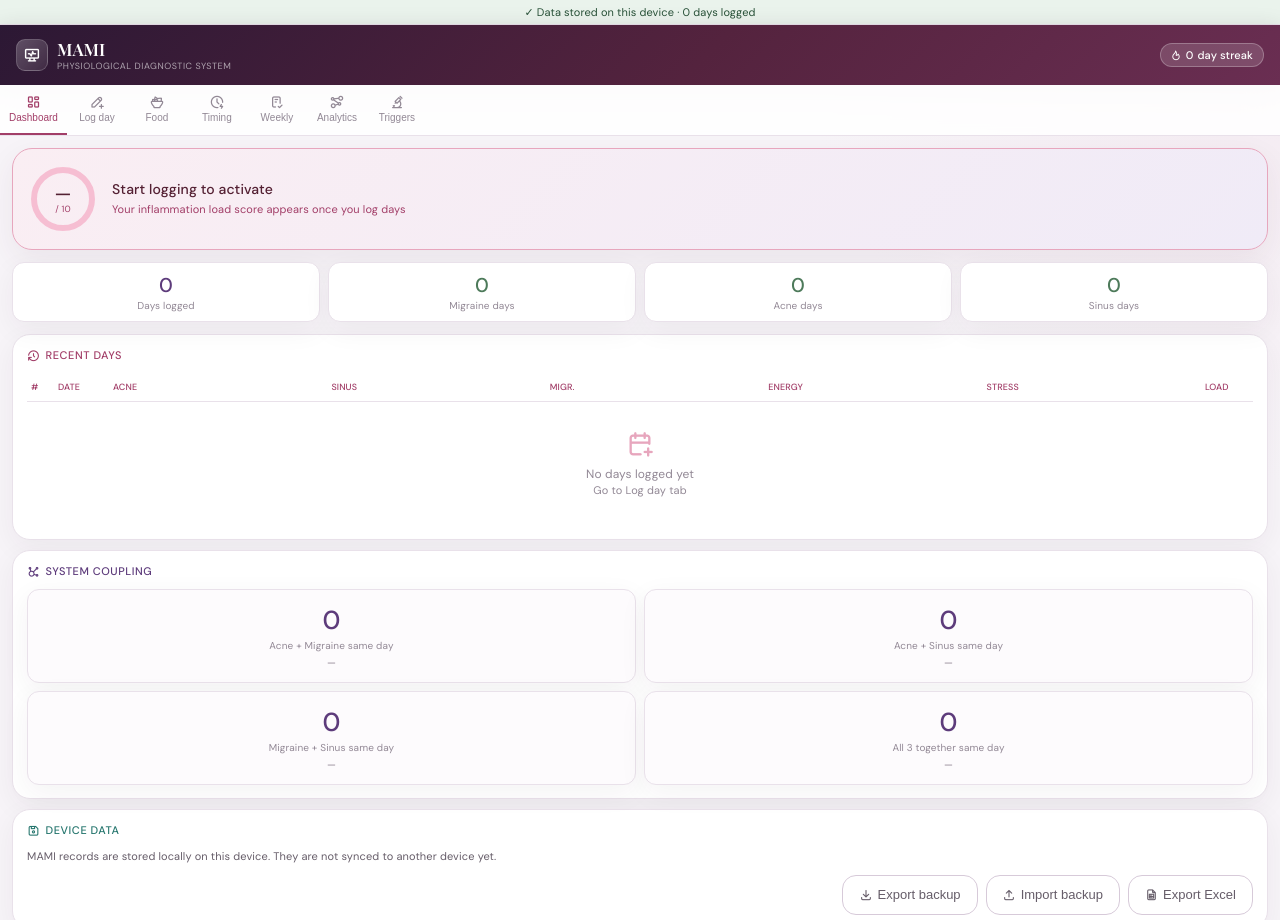
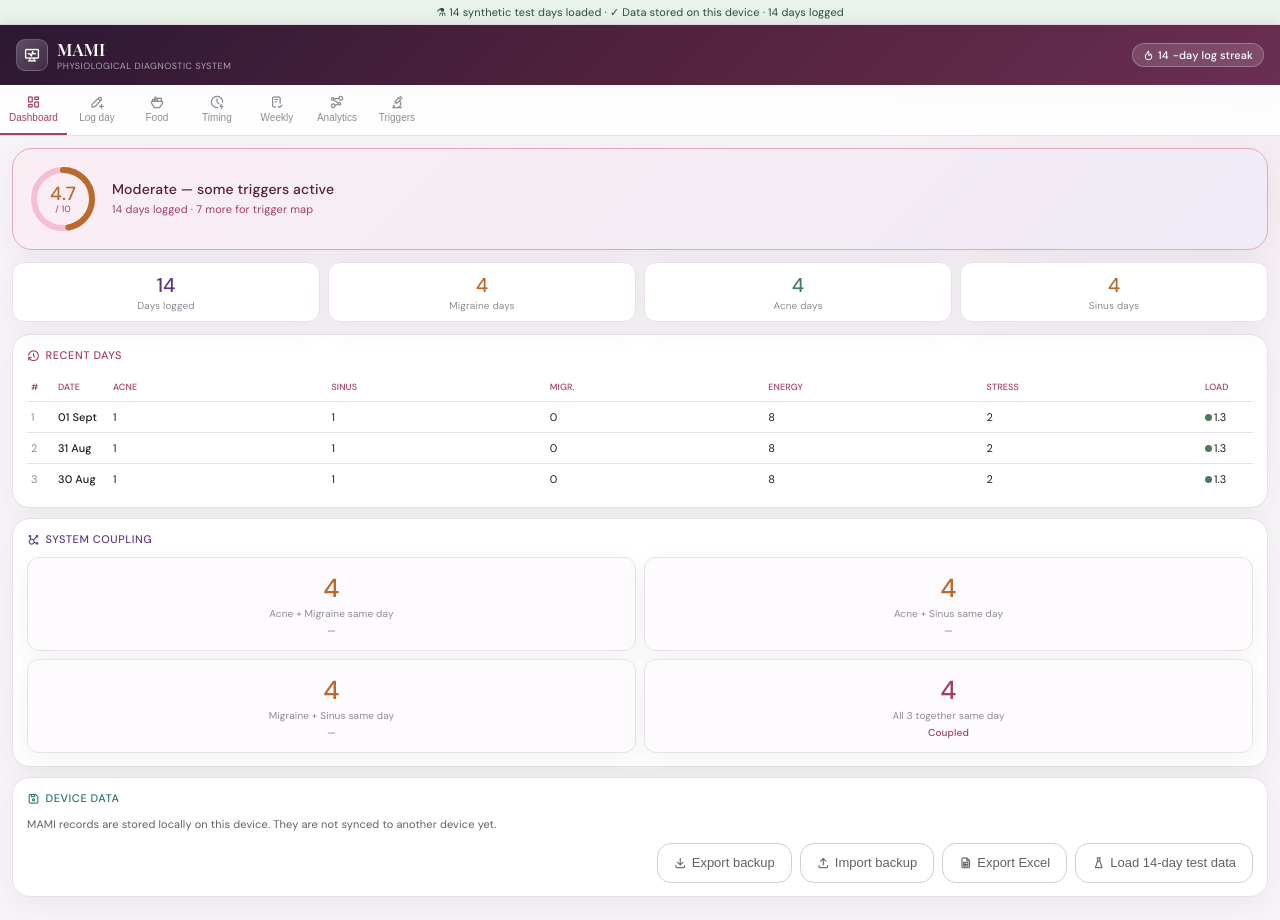
Before and after one commit to wisemoney12-sketch/MAMI, a plain HTML site: page index.html in a window 1280 px wide. Shown: the top 920 px of the page. Drawn offline with nearby package versions, Linux system fonts and the light colour scheme.

Commit message:
Add files via upload

```diff
--- a/index.html
+++ b/index.html
@@ -135,7 +135,7 @@
     <div class="bmark"><i class="ti ti-heart-rate-monitor" aria-hidden="true"></i></div>
     <div><div class="bname">MAMI</div><div class="bsub">Physiological diagnostic system</div></div>
   </div>
-  <div class="spill"><i class="ti ti-flame" aria-hidden="true"></i><span id="snum">0</span> day streak</div>
+  <div class="spill"><i class="ti ti-flame" aria-hidden="true"></i><span id="snum">0</span>-day log streak</div>
 </div>
 
 <nav class="nav">
@@ -162,7 +162,7 @@
 <div style="font-size:11px;color:var(--text-secondary);line-height:1.5;margin-bottom:10px">MAMI records are stored locally on this device. They are not synced to another device yet.</div>
 <div class="brow" style="margin-top:0"><button class="btn" onclick="exportData()"><i class="ti ti-download"></i>Export backup</button>
 <button class="btn" onclick="importData()"><i class="ti ti-upload"></i>Import backup</button>
-<button class="btn" onclick="exportExcel()"><i class="ti ti-file-spreadsheet"></i>Export Excel</button></div></div>
+<button class="btn" onclick="exportExcel()"><i class="ti ti-file-spreadsheet"></i>Export Excel</button><button class="btn" onclick="loadDemoDataset()"><i class="ti ti-flask"></i>Load 14-day test data</button></div></div>
 </div>
 
 <!-- LOG DAY -->
@@ -331,22 +331,71 @@
   }
   return null;
 }
+function seedDemoData(){
+  // Deterministic synthetic data for engine testing. It intentionally contains repeated
+  // patterns so the trigger/correlation logic has something meaningful to detect.
+  const end=today();
+  const dates=Array.from({length:14},(_,i)=>addDays(end,i-13));
+  const profile=[
+    {kind:'low',b:'Eggs, avocado, tomato',l:'Grilled chicken, spinach, brown rice',d:'Fresh hake, broccoli, sweet potato',s:'Apple, pumpkin seeds'},
+    {kind:'flare',b:'Bacon, cheddar cheese, toast',l:'Pizza, coke',d:'Boerewors, pap',s:'Chocolate bar'},
+    {kind:'low',b:'Oats, banana, pumpkin seeds',l:'Chicken salad, olive oil',d:'Beef, vegetables, sweet potato',s:'Pear, nuts'},
+    {kind:'mid',b:'Amasi, muesli, honey',l:'Chicken wrap',d:'Samp, beans, spinach',s:'Yoghurt'},
+    {kind:'flare',b:'Cheddar toast, bacon',l:'Burger and chips, coke',d:'Pasta with cheese',s:'Ice cream'},
+    {kind:'low',b:'Eggs, spinach, avocado',l:'Fresh chicken, quinoa, broccoli',d:'Fresh fish, vegetables',s:'Orange, pumpkin seeds'},
+    {kind:'mid',b:'Oats, yoghurt, banana',l:'Tuna sandwich',d:'Chicken, rice, vegetables',s:'Dark chocolate'},
+    {kind:'flare',b:'Sausage, toast, cheese',l:'Fried chicken and chips',d:'Pizza',s:'Cooldrink, sweets'},
+    {kind:'low',b:'Eggs, banana',l:'Grilled chicken salad',d:'Beef stew, vegetables',s:'Apple, nuts'},
+    {kind:'mid',b:'Pap, eggs',l:'Boerewors roll',d:'Chicken curry, rice',s:'Yoghurt'},
+    {kind:'flare',b:'Bacon, cheese, toast',l:'KFC, coke',d:'Tinned tuna pasta',s:'Chocolate, ice cream'},
+    {kind:'low',b:'Oats, banana, seeds',l:'Fresh fish, salad',d:'Chicken, sweet potato, broccoli',s:'Pear'},
+    {kind:'low',b:'Eggs, avocado',l:'Beef salad, vegetables',d:'Fresh hake, spinach, rice',s:'Apple, pumpkin seeds'},
+    {kind:'low',b:'Eggs, spinach',l:'Grilled chicken, broccoli',d:'Fresh fish, vegetables, sweet potato',s:'Banana, nuts'}
+  ];
+  const dayByKind={
+    low:{acne:1,sinus:1,migraine:0,energy:8,stress:2,sleepHours:8,sleepQual:8,wakeConsist:'Y',nightAwake:0,exercise:'Resistance',steps:'8000',sitting:'N'},
+    mid:{acne:3,sinus:3,migraine:1,energy:6,stress:5,sleepHours:6.5,sleepQual:6,wakeConsist:'N',nightAwake:1,exercise:'Light',steps:'5000',sitting:'Y'},
+    flare:{acne:6,sinus:7,migraine:5,energy:3,stress:7,sleepHours:5.5,sleepQual:4,wakeConsist:'N',nightAwake:2,exercise:'None',steps:'2500',sitting:'Y'}
+  };
+  const days=[],foods=[];
+  dates.forEach((date,i)=>{
+    const p=profile[i],d={date,...dayByKind[p.kind],notes:`Synthetic ${p.kind} test day ${i+1}`};
+    d.load=calcLoad(d);days.push(d);
+    foods.push({date,bFood:p.b,lFood:p.l,dFood:p.d,sFood:p.s,restaurant:p.kind==='flare'?'Yes':'No',leftovers:'No',newFood:'No',desc:'Synthetic engine test data',foodLoad:p.kind==='flare'?8:p.kind==='mid'?5:2});
+  });
+  return {days,foods,timing:[],weekly:{},demoData:true};
+}
+
+async function loadDemoDataset(){
+  if(!confirm('Load the 14-day synthetic test dataset? This will replace the current data on this device. Export a backup first if you want to keep it.'))return;
+  S=seedDemoData();
+  await persist();
+  recordDate=today();
+  syncDateDisplays();
+  loadFormsForDate(recordDate);
+  $('snum').textContent=loggingStreak();
+  render();
+  toast('14 synthetic test days loaded ✓');
+}
+
 async function loadState(){
   try{
     let raw=await idbGet();
     if(!raw)raw=await migrateLegacy();
     if(raw)S=normaliseState(JSON.parse(raw));
+    if(!S.days.length&&!S.foods.length){S=seedDemoData();await idbSet(S);}
     stMode='indexeddb';
-    setbar(`✓ Data stored on this device · ${S.days.length} day${S.days.length===1?'':'s'} logged`,'ok');
+    setbar(`${S.demoData?'⚗ 14 synthetic test days loaded · ':''}✓ Data stored on this device · ${S.days.length} day${S.days.length===1?'':'s'} logged`,'ok');
   }catch(e){
     console.error('Local database unavailable:',e);
     stMode='localstorage-fallback';
     try{
       const raw=localStorage.getItem(SK); if(raw)S=normaliseState(JSON.parse(raw));
+      if(!S.days.length&&!S.foods.length){S=seedDemoData();localStorage.setItem(SK,JSON.stringify(S));}
       setbar(`⚠ Browser storage fallback · ${S.days.length} day${S.days.length===1?'':'s'} logged`,'err');
     }catch(e2){setbar('Storage unavailable — data cannot be safely persisted','err');}
   }
-  $('snum').textContent=streak(); render();
+  $('snum').textContent=loggingStreak(); render();
 }
 async function persist(){
   try{
@@ -376,7 +425,7 @@
       if(payload?.app!=='MAMI'||payload?.schemaVersion!==1||!incoming||!Array.isArray(incoming.days)||!Array.isArray(incoming.foods)||!Array.isArray(incoming.timing)||typeof incoming.weekly!=='object')throw new Error('Invalid backup');
       if(!confirm('Import this backup? Existing data on this device will be replaced by the backup.'))return;
       S=normaliseState(incoming);
-      if(await persist()){render();$('snum').textContent=streak();toast('Backup restored ✓');}
+      if(await persist()){render();$('snum').textContent=loggingStreak();toast('Backup restored ✓');}
     }catch(e){console.error('Import failed:',e);toast('Invalid or unreadable backup file',false);}
   };
   input.click();
@@ -436,12 +485,22 @@
   const eb=d.exercise==='None'?1:d.exercise==='Resistance'?-1:d.exercise==='Intense'?-1.5:0;
   return Math.max(0,Math.min(10,parseFloat(((a+si+m*1.5+(10-e)*.5+st+sp+qp+wp+awp+eb+(d.sitting==='Y'?1:0))/3.5).toFixed(1))));
 }
-function streak(){
-  if(!S.days.length)return 0;
-  const sorted=[...S.days].sort((a,b)=>b.date.localeCompare(a.date));
-  const now=new Date();now.setHours(0,0,0,0);let k=0;
-  for(const d of sorted){if(Math.round((now-new Date(d.date+'T00:00:00'))/864e5)===k)k++;else break;}
+function dayDiff(a,b){return Math.round((new Date(a+'T00:00:00')-new Date(b+'T00:00:00'))/864e5);}
+function addDays(dateStr,n){const d=new Date(dateStr+'T00:00:00');d.setDate(d.getDate()+n);return `${d.getFullYear()}-${String(d.getMonth()+1).padStart(2,'0')}-${String(d.getDate()).padStart(2,'0')}`;}
+function loggingStreak(){
+  const dates=new Set(S.days.map(d=>d.date).filter(Boolean));
+  let cursor=today(),k=0;
+  while(dates.has(cursor)){k++;cursor=addDays(cursor,-1);}
   return k;
+}
+function bestLowLoadStreak(days){
+  const low=[...new Set(days.filter(d=>d.load!=null&&d.load<=3).map(d=>d.date))].sort();
+  let best=0,run=0,prev=null;
+  for(const date of low){
+    if(prev&&dayDiff(date,prev)===1)run++;else run=1;
+    best=Math.max(best,run);prev=date;
+  }
+  return best;
 }
 
 /* ── SLIDERS ──────────────────────────────────────────────────────────── */
@@ -449,7 +508,7 @@
 function buildSliders(){const el=$('symsl');if(!el)return;el.innerHTML=SYMS.map(s=>`<div class="sr"><label>${s.lbl}</label><input type="range" id="${s.id}" min="0" max="10" step="1" value="0" oninput="uv('${s.id}v',this.value,sc(this.value));ll()"><span class="sv lo" id="${s.id}v">0</span></div>`).join('');}
 function ll(){const d=readLog();const v=calcLoad(d);const b=$('lbadge');if(!b)return;if(v===null){b.textContent='—';b.className='lsb ls-lo';return;}b.textContent=v.toFixed(1)+' / 10';b.className='lsb '+(v>=7?'ls-hi':v>=4?'ls-mi':'ls-lo');}
 function readLog(){const d={};SYMS.forEach(s=>{const e=$(s.id);d[s.key]=e?parseFloat(e.value)||0:0;});d.sleepHours=parseFloat($('slh')?.value)||0;d.sleepQual=parseFloat($('slq')?.value)||0;d.wakeConsist=$('slw')?.value||'';d.nightAwake=parseFloat($('sla')?.value)||0;d.exercise=$('aex')?.value||'';d.steps=$('ast')?.value||'';d.sitting=$('asi')?.value||'';d.date=recordDate;d.notes=$('ln')?.value||'';return d;}
-async function saveLog(){const d=readLog();if(!d.date){toast('Select a date first',false);return;}d.load=calcLoad(d);const i=S.days.findIndex(x=>x.date===d.date);if(i>=0)S.days[i]=d;else S.days.push(d);S.days.sort((a,b)=>a.date.localeCompare(b.date));await persist();const k=streak();$('snum').textContent=k;toast(k>1?`Day ${k} — streak alive! 🔥`:d.load!==null&&d.load<=3?'Clean day logged ✓':'Day saved!');render();}
+async function saveLog(){const d=readLog();if(!d.date){toast('Select a date first',false);return;}d.load=calcLoad(d);const i=S.days.findIndex(x=>x.date===d.date);if(i>=0)S.days[i]=d;else S.days.push(d);S.days.sort((a,b)=>a.date.localeCompare(b.date));await persist();const k=loggingStreak();$('snum').textContent=k;toast(k>1?`${k}-day logging streak alive! 🔥`:d.load!==null&&d.load<=3?'Low-load day logged ✓':'Day saved!');render();}
 function clrLog(){SYMS.forEach(s=>{const e=$(s.id);if(e){e.value=0;uv(s.id+'v','0','lo');}});if($('slh')){$('slh').value=7;uv('slhv','7h','lo');}if($('slq')){$('slq').value=7;uv('slqv','7','lo');}['slw','aex','ast','asi'].forEach(id=>{const e=$(id);if(e)e.value='';});['sla','ln'].forEach(id=>{const e=$(id);if(e)e.value='';});ll();}
 
 /* ── MEAL ROWS ────────────────────────────────────────────────────────── */
@@ -674,12 +733,12 @@
   const foodByDate={};foods.forEach(f=>foodByDate[f.date]=f);
 
   const flareDays=days.filter(d=>d.load!=null&&d.load>=6);
-  const cleanDays=days.filter(d=>d.load!=null&&d.load<=3);
+  const lowLoadDays=days.filter(d=>d.load!=null&&d.load<=3);
   const flareFoods=flareDays.map(d=>foodByDate[d.date]).filter(Boolean);
-  const cleanFoodsArr=cleanDays.map(d=>foodByDate[d.date]).filter(Boolean);
+  const lowLoadFoodsArr=lowLoadDays.map(d=>foodByDate[d.date]).filter(Boolean);
   const commonFoods=topFoodTokens(foods,5);
   const flareFoodTokens=topFoodTokens(flareFoods,5);
-  const cleanTokenSet=new Set(topFoodTokens(cleanFoodsArr,30).map(t=>t.replace(/\s*\(\d+×\)$/,'')));
+  const cleanTokenSet=new Set(topFoodTokens(lowLoadFoodsArr,30).map(t=>t.replace(/\s*\(\d+×\)$/,'')));
   const flareOnlyTokens=[...new Set(flareFoods.flatMap(dayFoodTokens))].filter(t=>!cleanTokenSet.has(t)).slice(0,5);
 
   const MIN_TRIGGER_DAYS=3;
@@ -712,7 +771,7 @@
   const worst=symptoms.sort((a,b)=>b.avg-a.avg)[0];
   const worstLine=worst?`${worst.l} (avg ${fmt1(worst.avg)}/10)`:'—';
   const multiDays=days.filter(d=>[d.acne,d.sinus,d.migraine].filter(v=>(v||0)>4).length>=2).length;
-  let streak2=0,best=0;days.forEach(d=>{if(d.load!=null&&d.load<=3){streak2++;best=Math.max(best,streak2);}else streak2=0;});
+  const best=bestLowLoadStreak(days);
   const pairs=[];
   if(days.filter(d=>(d.acne||0)>4&&(d.sinus||0)>4).length)pairs.push('acne+sinus');
   if(days.filter(d=>(d.acne||0)>4&&(d.migraine||0)>4).length)pairs.push('acne+migraine');
@@ -728,7 +787,7 @@
   const confLine=`${confidence}/10 — ${loggedN} day${loggedN===1?'':'s'} logged this week`;
 
   return{weekStart,label:weekLabel(weekStart),days,
-    food:{common:commonFoods,flareFoods:flareFoodTokens,cleanFoods:[...cleanTokenSet].slice(0,5),flareOnly:flareOnlyTokens},
+    food:{common:commonFoods,flareFoods:flareFoodTokens,lowLoadFoods:[...cleanTokenSet].slice(0,5),flareOnly:flareOnlyTokens},
     triggers:triggerLines,sleep:sleepLine,stress:stressLine,hormones:'Not tracked in this build — no cycle data logged',
     symptom:{worst:worstLine,multiDays,streak:best,corr:corrLine},
     resolve:{eliminate:eliminateLine,behaviour:behaviourLine,confidence:confLine}};
@@ -743,14 +802,14 @@
   const a=analyses[wkSel];
   const pills=analyses.map((_,i)=>`<button class="wk-pill${i===wkSel?' on':''}" onclick="wkSelect(${i})">Week ${i+1}</button>`).join('');
   const row=(label,content)=>`<div class="wk-srow"><div class="wk-slabel">${label}</div><div class="wk-sval">${content}</div></div>`;
-  el.innerHTML=`<div style="font-size:11px;color:var(--text-secondary);line-height:1.5;margin-bottom:12px">Auto-generated from your logged days and food — correlations to investigate, not a diagnosis. Discuss persistent patterns with a healthcare provider.</div>`
+  el.innerHTML=`<div style="font-size:11px;color:var(--text-secondary);line-height:1.5;margin-bottom:12px">${S.demoData?'⚗ Synthetic test dataset: patterns are intentionally repeated to test the engine.<br>':''}Auto-generated from your logged days and food — correlations to investigate, not a diagnosis. Discuss persistent patterns with a healthcare provider.</div>`
     +`<div class="wk-pills">${pills}</div>`
     +`<div class="wk-single">`
     +`<div class="wk-shead"><div class="wk-sweek">Week ${wkSel+1}</div><div class="wk-ssub">${a.label}</div></div>`
     +row('Most common foods',a.food.common.length?a.food.common.join(', '):'—')
     +row('Flare-day foods',a.food.flareFoods.length?a.food.flareFoods.join(', '):'No flare days')
-    +row('Clean-day foods',a.food.cleanFoods.length?a.food.cleanFoods.join(', '):'No clean days')
-    +row('Foods absent on clean days',a.food.flareOnly.length?a.food.flareOnly.join(', '):'—')
+    +row('Foods on low-load days',a.food.lowLoadFoods.length?a.food.lowLoadFoods.join(', '):'No low-load days')
+    +row('Foods absent on low-load days',a.food.flareOnly.length?a.food.flareOnly.join(', '):'—')
     +row('Trigger #1',a.triggers[0])
     +row('Trigger #2',a.triggers[1])
     +row('Trigger #3',a.triggers[2])
@@ -759,7 +818,7 @@
     +row('Hormonal phase',a.hormones)
     +row('Worst symptom',a.symptom.worst)
     +row('Multi-symptom days',a.symptom.multiDays)
-    +row('Symptom-free streak',`${a.symptom.streak} day${a.symptom.streak===1?'':'s'}`)
+    +row('Best low-load streak',`${a.symptom.streak} day${a.symptom.streak===1?'':'s'} (consecutive calendar days)`)
     +row('Correlation',a.symptom.corr)
     +row('Food to eliminate',a.resolve.eliminate)
     +row('Behaviour to test',a.resolve.behaviour)
```
